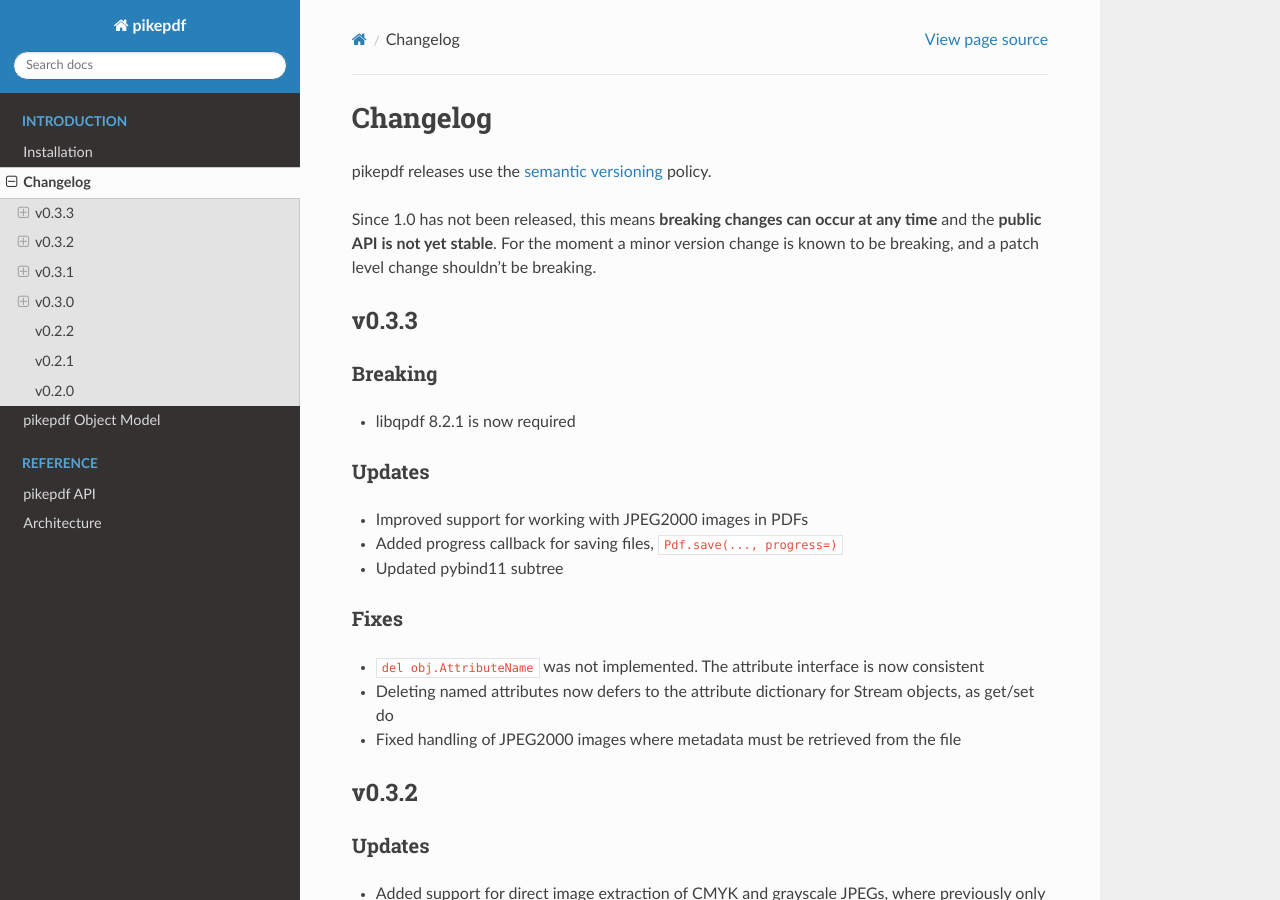
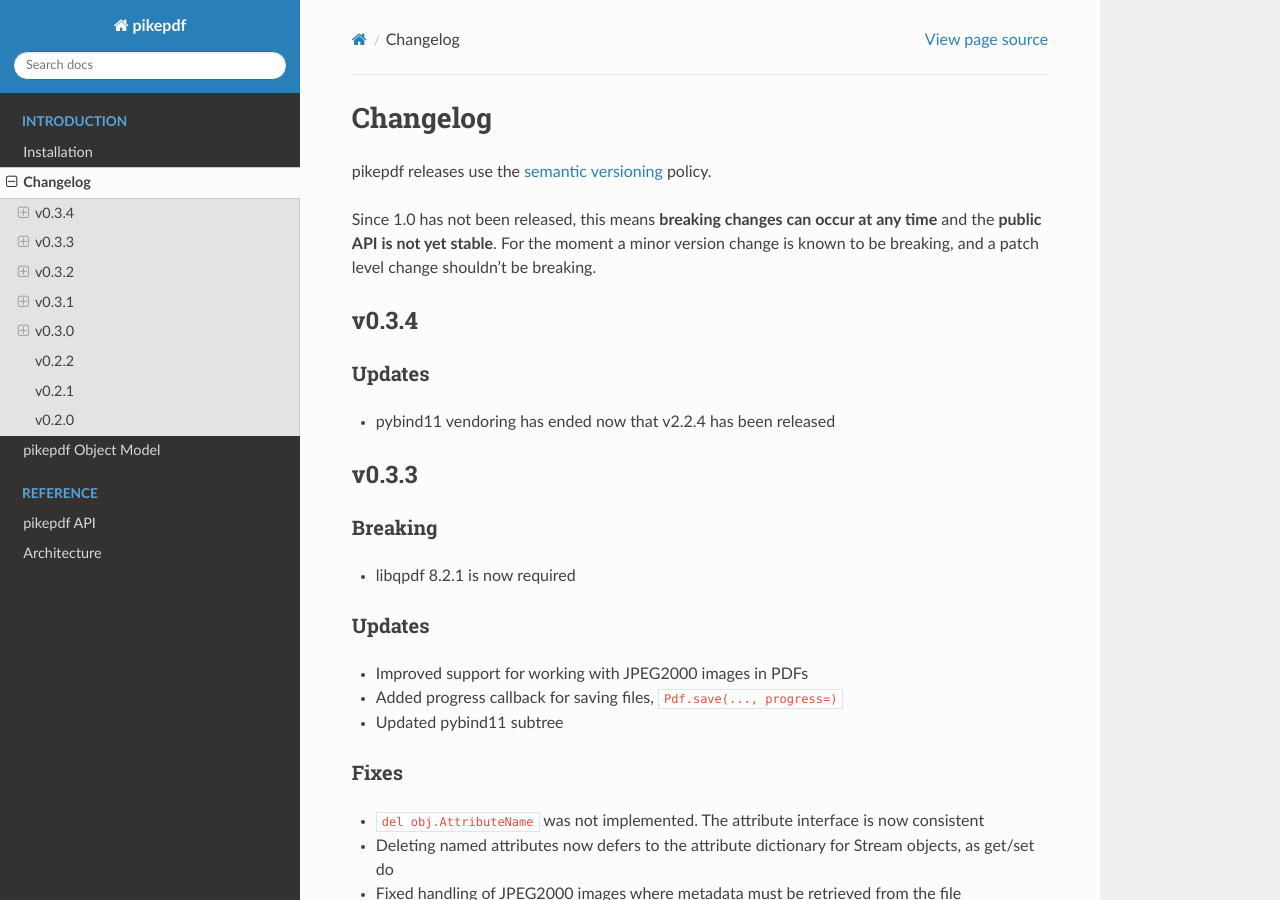
Before and after one commit to pikepdf/pikepdf, a Sphinx documentation site: the page built from docs/changelog.rst, in a window 1280 px wide and 900 px high. Built offline with Sphinx 7.4.7 and the Read the Docs theme 2.0.0, drawn with Linux system fonts in a browser that asks for light colours; pages that are not in the unit, such as notebooks, are missing from menus; the version number could not be read and is left out.

Commit message:
pikepdf v0.3.4

```diff
--- a/docs/changelog.rst
+++ b/docs/changelog.rst
@@ -6,6 +6,15 @@
 pikepdf releases use the `semantic versioning <http://semver.org>`_ policy.
 
 Since 1.0 has not been released, this means **breaking changes can occur at any time** and the **public API is not yet stable**. For the moment a minor version change is known to be breaking, and a patch level change shouldn't be breaking.
+
+
+v0.3.4
+======
+
+Updates
+-------
+
+* pybind11 vendoring has ended now that v2.2.4 has been released
 
 v0.3.3
 ======
```
